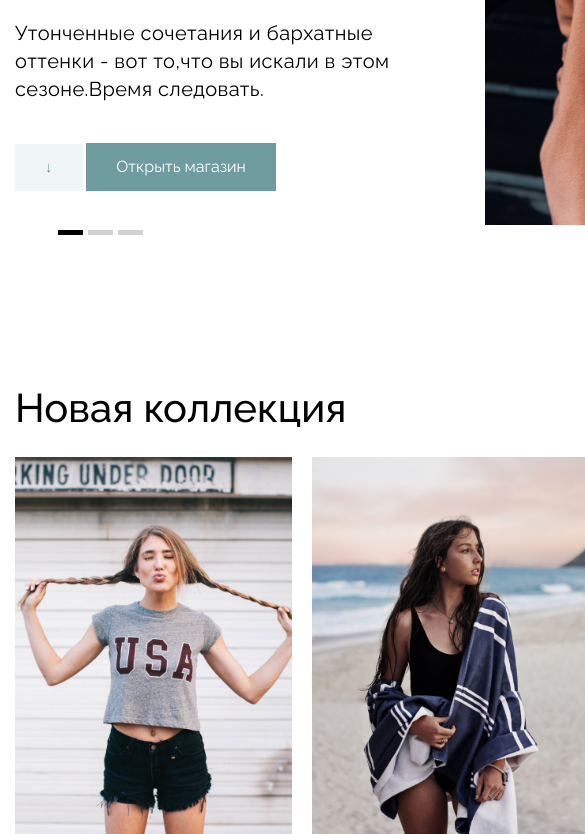
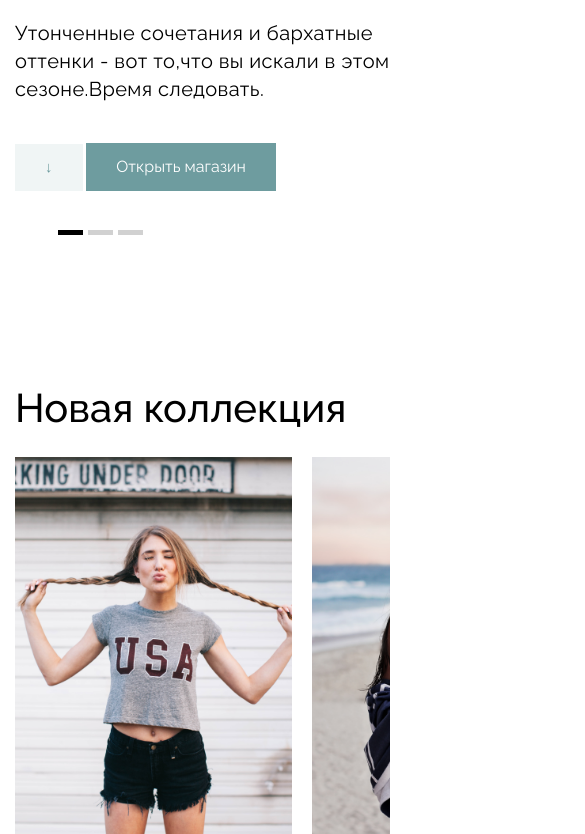
Before and after one commit to tima111333/woomazing, a website: page index.html in a window 390 px wide. Shown: the part 490-1324 px from the top of the page, 585 px wide, since content can reach past the window. Drawn offline with Linux system fonts and the light colour scheme.

Commit message:
масштабирование отключение

```diff
--- a/css/style.css
+++ b/css/style.css
@@ -30,8 +30,7 @@ body {
 }
 
 .wrapper {
-
-    min-height: 100%;
+	min-height: 100%;
 }
 
 .container {
@@ -674,6 +673,18 @@ ul {
 
 @media(max-width:800px) {
 
+    body{
+        width: 100%;
+
+    }
+    .wrapper {
+        overflow: hidden;
+        display: flex;
+        flex-direction: column;
+        min-height: 100%;
+        max-width: 100%;
+    }
+
     .nav__logo {
 
     }
```
